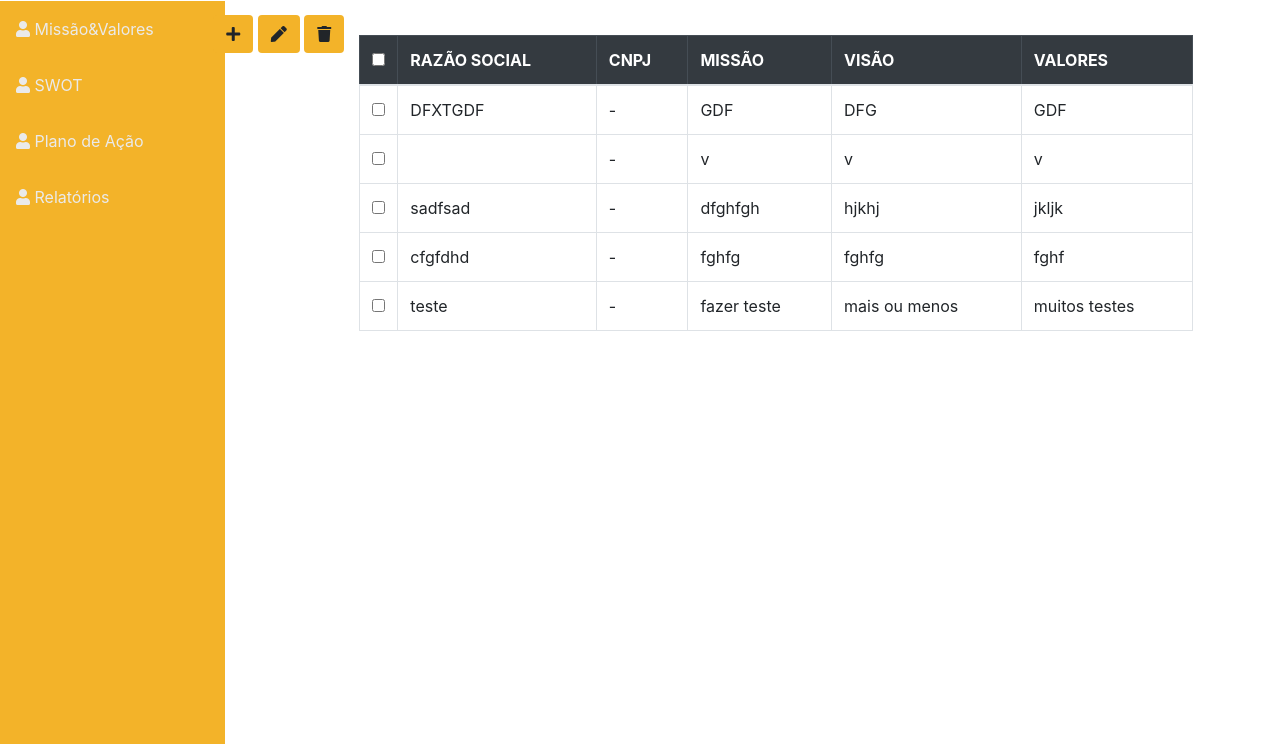
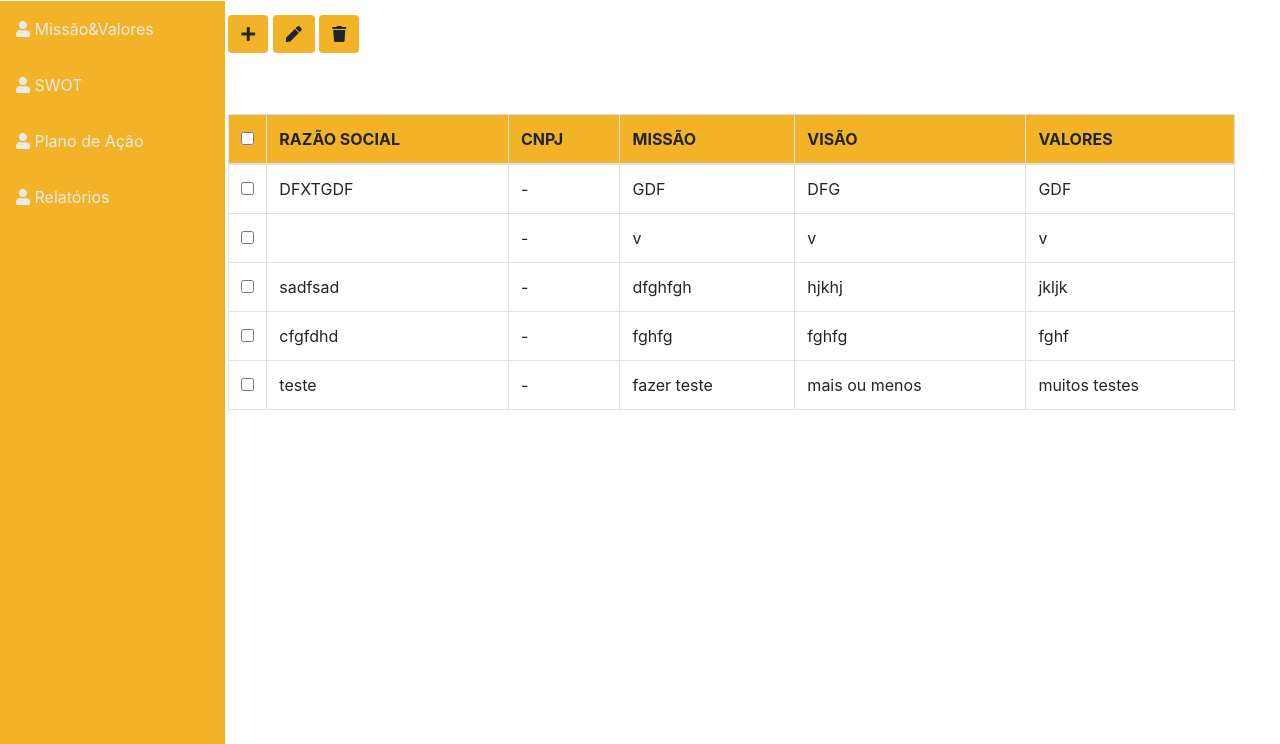
Before and after one commit to LucassDamasceno/FinSis, a PHP site: page /missaoEvalores.php in a window 1280 px wide. Shown: the part 56-800 px from the top of the page. Run offline with PHP 8.4, Linux system fonts and the light colour scheme; data comes from the database, SQL or seed files in the repository.

Commit message:
conserto do layout de Missao&Valores

```diff
--- a/missaoEvalores.php
+++ b/missaoEvalores.php
@@ -15,6 +15,19 @@
   <link href="view/css/sb-admin.css" rel="stylesheet">
   <!-- API BootstrapTable -->
   <link href="view/vendor/bootstrapTable/bootstrap-table.min.css" rel="stylesheet">
+
+  <style>
+    #containerCRUD
+    {
+      height: 40px;
+      margin-bottom: 0;
+    }
+    #containerTabela
+    {
+      margin-top: -280px;
+    }
+  </style>
+
 </head>
 
 <body id="page-top">
@@ -33,7 +46,7 @@
     <div class="row col-10" style="padding: 15px">
 
 
-      <div id="containerCRUD" class="top">
+      <div id="containerCRUD" class="col-12 top">
         <button class="btn btn-md bg-laranja" onclick="addEmpresa()"><i class="fa fa-plus"></i></button>
         <button class="btn btn-md bg-laranja" onclick="edit_tabelaMissaoValores(id)"><i class="fa fa-pen"></i></button>
         <button class="btn btn-md bg-laranja" onclick="del_tabelaMissaoValores()"><i class="fa fa-trash"></i></button>
@@ -41,12 +54,9 @@
 
 
       <!-- tabela -->
-      <div class="col-10">
-        <div class="col-12">
-
-        </div>
+      <div class="col-12" id="containerTabela">
         <table class="table" id="tabelaMissaoValor" data-toggle="table" data-toolbar="#toolbar" data-search="false" data-click-to-select="true">
-          <thead class="table-dark">
+          <thead class="bg-laranja">
             <tr>
               <th data-field="chkbx" data-checkbox="true"></th>
               <th data-field="nome">RAZÃO SOCIAL</th>
```
